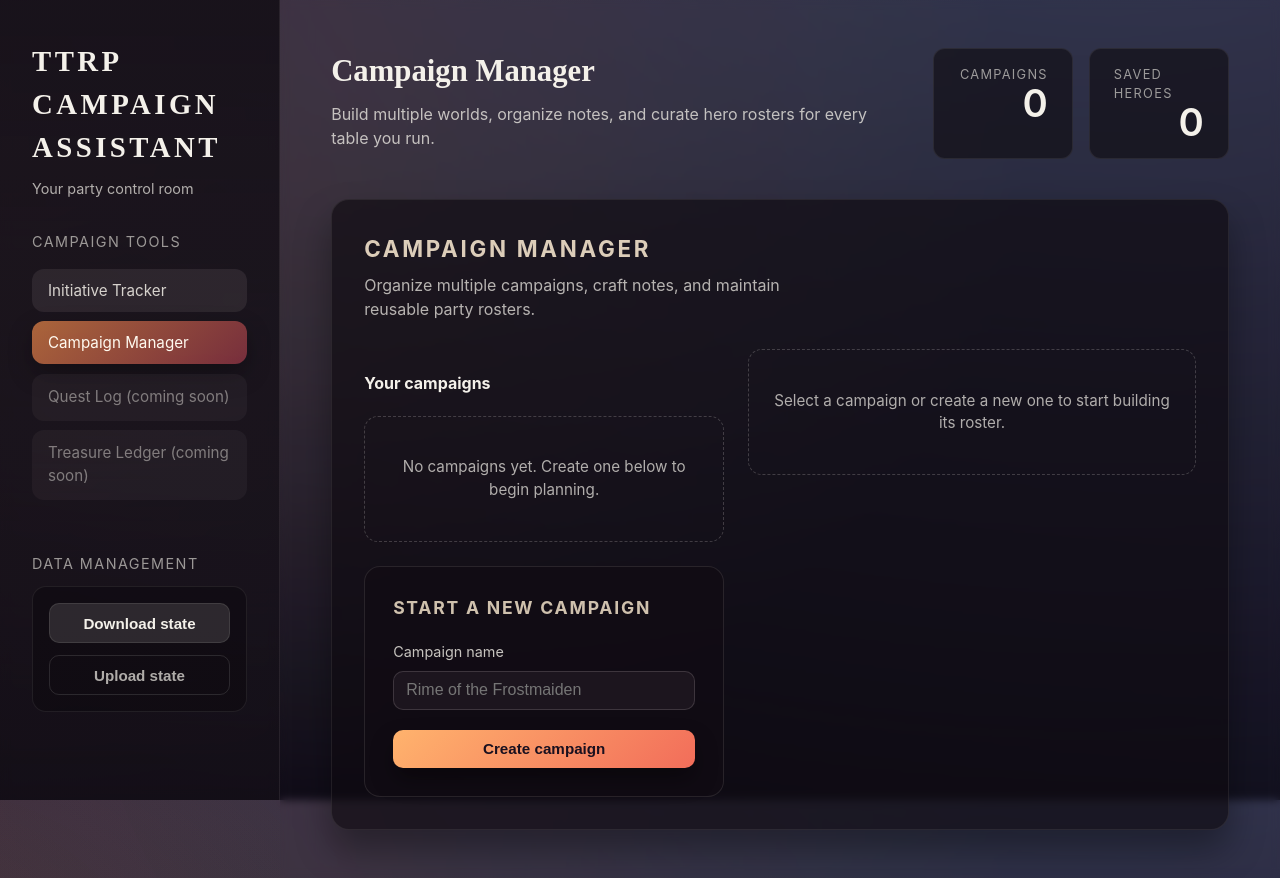
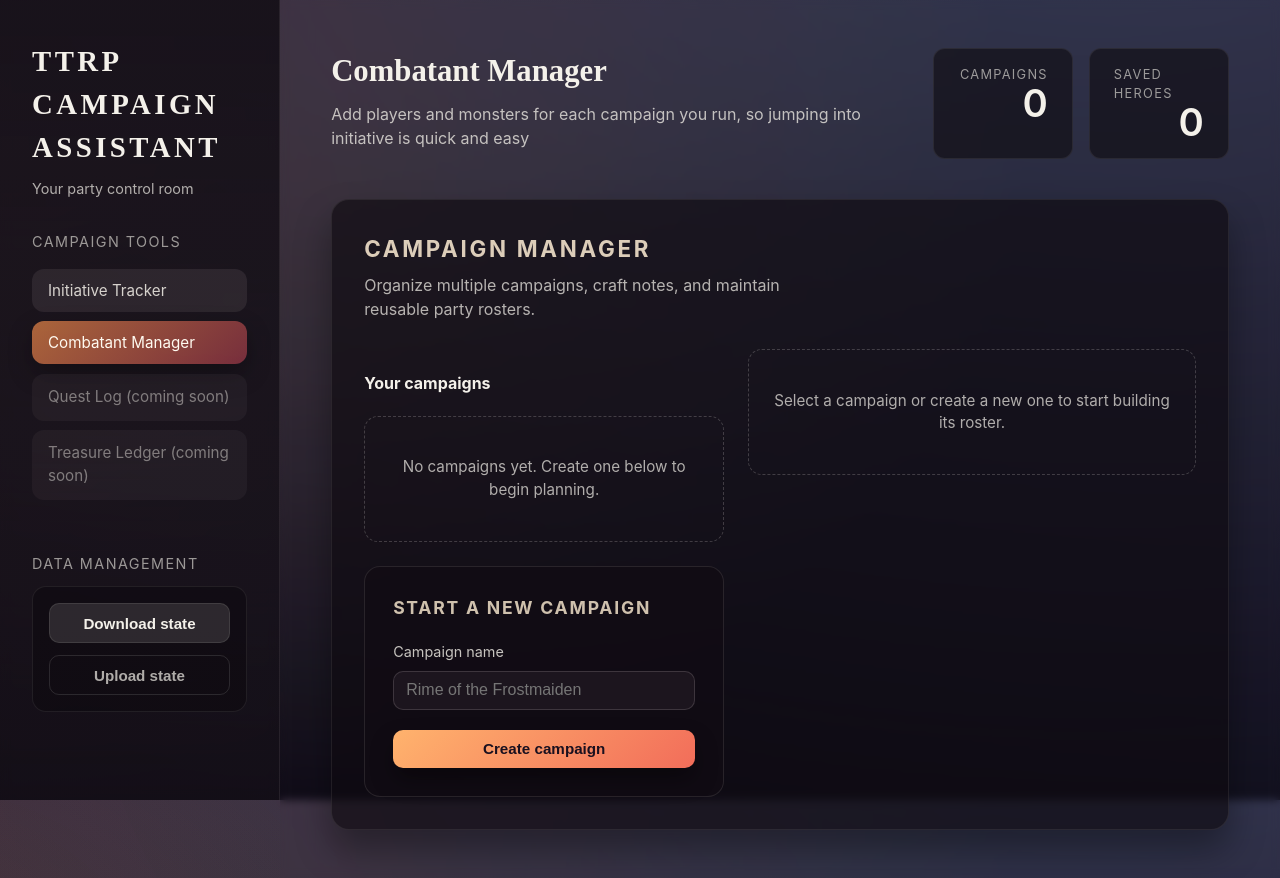
Before and after one commit to FireHeartA/DND, a React (Vite) app in the folder apps/dnd-initiative-tracker/: page / in a window 1280 px wide. Both pictures are taken after a click on the button "Manage campaigns". Built offline with nearby package versions, Linux system fonts and the light colour scheme.

Commit message:
Update manager wording

```diff
--- a/apps/dnd-initiative-tracker/src/components/campaign/CampaignManagerView.tsx
+++ b/apps/dnd-initiative-tracker/src/components/campaign/CampaignManagerView.tsx
@@ -1044,9 +1044,9 @@ export const CampaignManagerView: React.FC = () => {
     <>
       <section className="main__header">
         <div>
-          <h2>Campaign Manager</h2>
+          <h2>Combatant Manager</h2>
           <p>
-            Build multiple worlds, organize notes, and curate hero rosters for every table you run.
+            Add players and monsters for each campaign you run, so jumping into initiative is quick and easy
           </p>
         </div>
         <div className="header-actions">
--- a/apps/dnd-initiative-tracker/src/components/layout/Sidebar.tsx
+++ b/apps/dnd-initiative-tracker/src/components/layout/Sidebar.tsx
@@ -49,7 +49,7 @@ export const Sidebar: React.FC<SidebarProps> = ({
             className={`sidebar__item${activeView === 'campaigns' ? ' sidebar__item--active' : ''}`}
             onClick={() => onViewChange('campaigns')}
           >
-            Campaign Manager
+            Combatant Manager
           </button>
         </li>
         <li>
```
